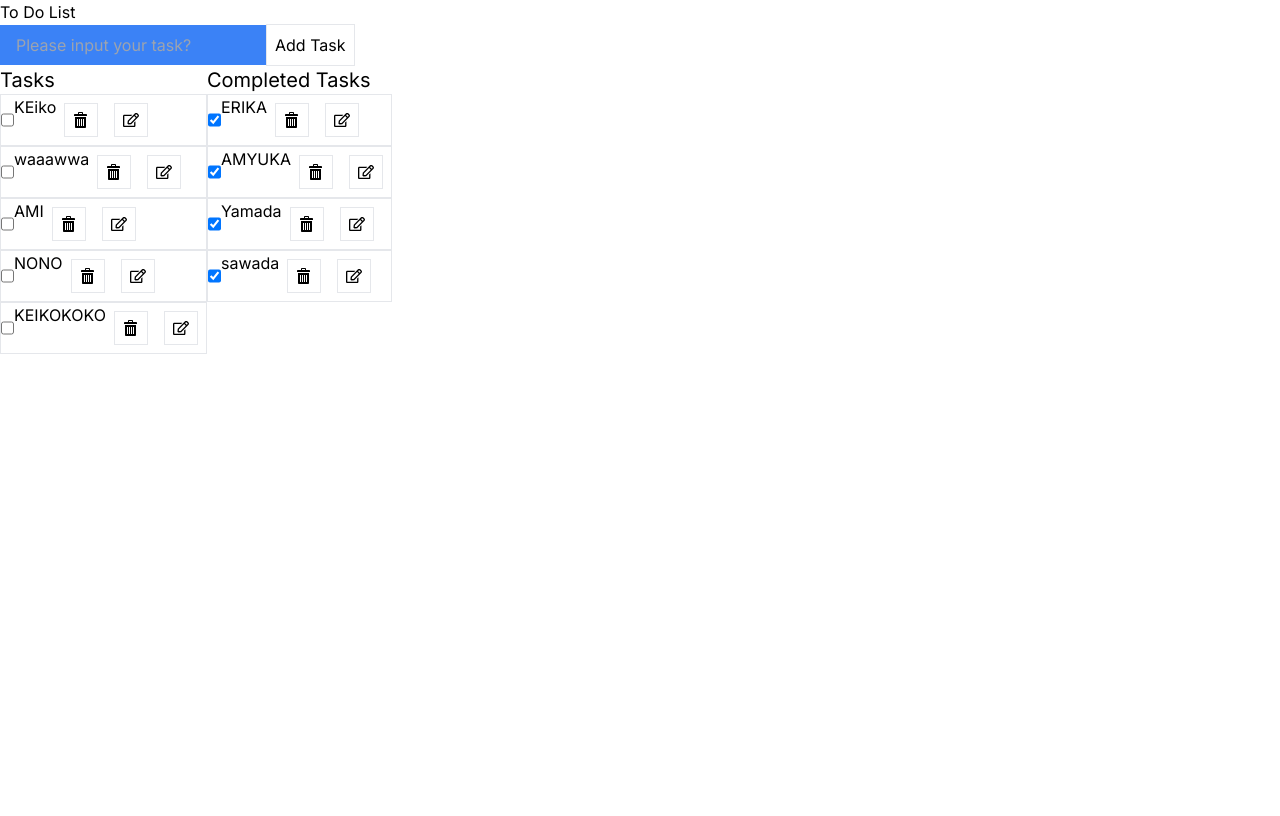
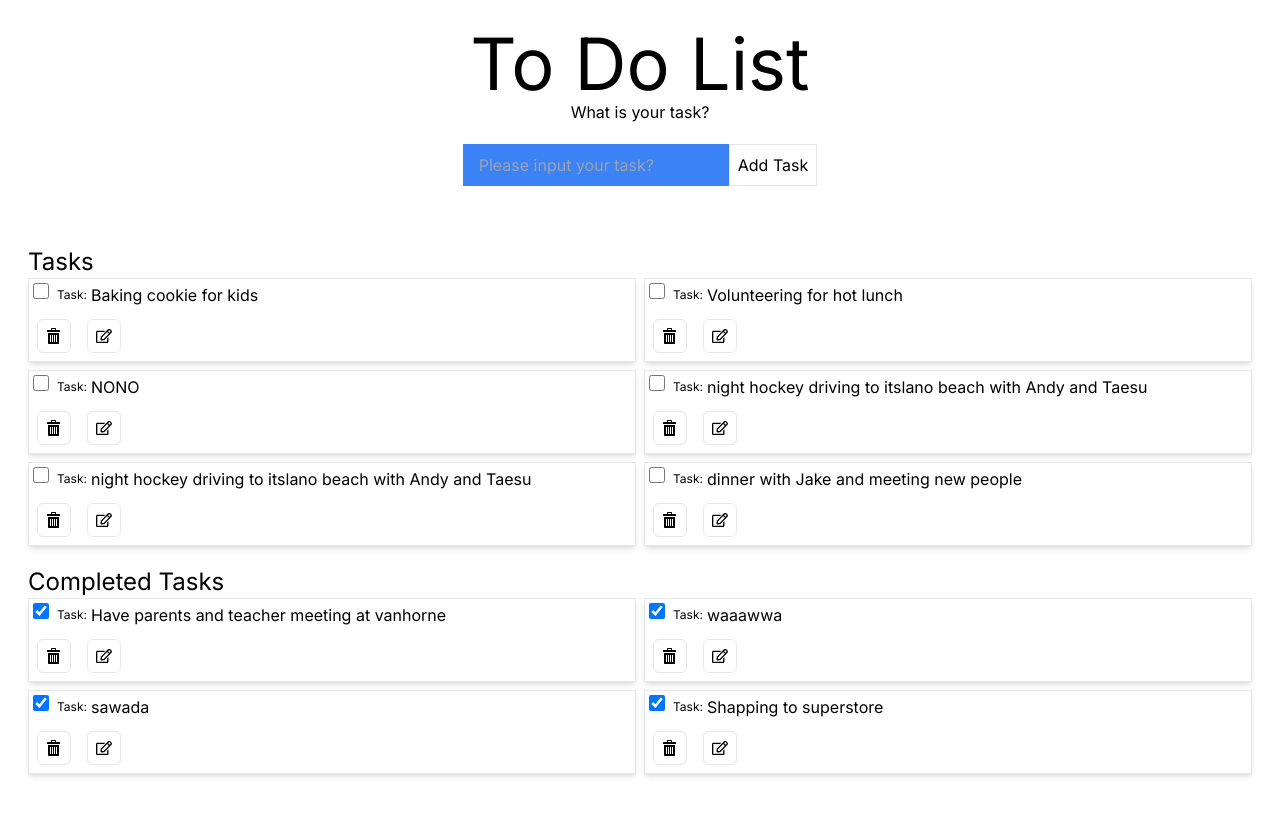
Before and after one commit to KeikoShimizu/Todolist-Next.js-Typescript-TENYHUB, a Next.js app: page / in a window 1280 px wide. Shown: the top 816 px of the page. Built offline with nearby package versions, Linux system fonts and the light colour scheme.

Commit message:
Added css for md size

```diff
--- a/public/taskList.json
+++ b/public/taskList.json
@@ -1,27 +1,22 @@
 {
   "tasks": [
     {
-      "task": "KEiko",
-      "complete": false,
+      "task": "Have parents and teacher meeting at vanhorne",
+      "complete": true,
       "id": 9
     },
     {
-      "task": "ERIKA",
+      "task": "waaawwa",
       "complete": true,
-      "id": 10
-    },
-    {
-      "task": "waaawwa",
-      "complete": false,
       "id": 12
     },
     {
-      "task": "AMYUKA",
-      "complete": true,
+      "task": "Baking cookie for kids",
+      "complete": false,
       "id": 13
     },
     {
-      "task": "AMI",
+      "task": "Volunteering for hot lunch",
       "complete": false,
       "id": 14
     },
@@ -31,19 +26,29 @@
       "id": 15
     },
     {
-      "task": "KEIKOKOKO",
+      "task": "night hockey driving to itslano beach with Andy and Taesu",
       "complete": false,
       "id": 16
     },
     {
-      "task": "Yamada",
-      "complete": true,
+      "task": "night hockey driving to itslano beach with Andy and Taesu",
+      "complete": false,
       "id": 17
     },
     {
       "task": "sawada",
       "complete": true,
       "id": 18
+    },
+    {
+      "task": "dinner with Jake and meeting new people",
+      "complete": false,
+      "id": 19
+    },
+    {
+      "task": "Shapping to superstore",
+      "complete": true,
+      "id": 20
     }
   ]
 }
--- a/src/app/components/DeleteButton.tsx
+++ b/src/app/components/DeleteButton.tsx
@@ -36,7 +36,7 @@ const DeleteButton = ({ taskItem, taskList, setTaskList }: DeleteButtonProps) =>
   }
 
   return (
-    <div onClick={() => deleteTaskHandler(thisId)} className='p-2 m-2 border'>
+    <div onClick={() => deleteTaskHandler(thisId)} className='flex flex-row justify-center items-center gap-1 p-2 m-2 border rounded-md'>
       <ImBin />
     </div>
   )
--- a/src/app/components/EditButton.tsx
+++ b/src/app/components/EditButton.tsx
@@ -47,10 +47,10 @@ const EditButton = ({taskItem, editTaskOn, editedTask, setEditTaskOn, setEditedT
   }
 
   return (
-    <div>
-      <div onClick={editSpaceOpenHandler} className='flex flex-row p-2 m-2 border'>
+    <div className='flex flex-row'>
+      <div onClick={editSpaceOpenHandler} className='flex flex-row justify-center items-center gap-1 p-2 m-2 border rounded-md h-[34px]'>
         <FaRegEdit />
-        { editTaskOn ? <p>Complete to edit</p> : null}
+        { editTaskOn ? <p className='text-xs'>Complete to edit</p> : null}
       </div>
       { editTaskOn ? <EditCancelButton taskItem={taskItem} setEditedTask={setEditedTask} setEditTaskOn={setEditTaskOn} /> : null}
     </div>
--- a/src/app/components/EditCancelButton.tsx
+++ b/src/app/components/EditCancelButton.tsx
@@ -21,9 +21,9 @@ const EditCancelButton = ({ taskItem, setEditedTask, setEditTaskOn }: EditCancel
     }
 
   return (
-    <div onClick={cancelEditHandler} className='flex flex-row p-2 m-2 border'>
+    <div onClick={cancelEditHandler} className='flex flex-row items-center gap-1 p-2 m-2 border rounded-md w-[133px]'>
           <FaRegHandPaper />
-          <p>Cancel</p>
+          <p className='text-xs'>Cancel</p>
     </div>
   );
 };
--- a/src/app/components/List.tsx
+++ b/src/app/components/List.tsx
@@ -29,7 +29,7 @@ const List = ({ listName, taskList, setTaskList }: ListProps) => {
         try {
           const tasksData = await fetchTasksQuery();
           const newTaskList = { tasks : tasksData }
-          console.log('これ',newTaskList);
+
           setTaskList(newTaskList);
         } catch (error) {
           console.error('Failed to fetch tasks', error);
@@ -37,22 +37,25 @@ const List = ({ listName, taskList, setTaskList }: ListProps) => {
       };
       fetchTaskData();
     } if (listName === "complete") {
-      console.log('終わってる');
+      console.log('completed');
     }
   },[]);
 
   return (
     <div>
-      <h2 className="text-bold text-xl">{ listName == "incomplete" ? "Tasks" : "Completed Tasks" }</h2>
+      <h2 className="text-bold text-2xl ">{ listName == "incomplete" ? "Tasks" : "Completed Tasks" }</h2>
+      <div className="flex flex-col gap-2 md:grid grid-cols-2 ">
         { taskList && taskList.tasks ? (
-        taskList.tasks.map((item: TaskItem , i: Key ) => {
+          taskList.tasks.map((item: TaskItem , i: number ) => {
             if(listName === "incomplete" && item.complete === false) {
-            return  <ListCard  key={i}
+
+              return  <ListCard key={i}
                                 taskList={taskList}
                                 taskItem={item}
                                 setTaskList={setTaskList}
                       />
             } else if (listName === "complete" && item.complete === true) {
+
               return  <ListCard key={i}
                                 taskList={taskList}
                                 taskItem={item}
@@ -65,6 +68,7 @@ const List = ({ listName, taskList, setTaskList }: ListProps) => {
           <p>{ listName == "incomplete" ? "No tasks to display" : "No Completed Tasks" }</p>
         )}
       </div>
+    </div>
   );
 };
 
--- a/src/app/components/ListCard.tsx
+++ b/src/app/components/ListCard.tsx
@@ -32,7 +32,6 @@ const ListCard = ({ key, taskItem, taskList, setTaskList }: ListCardProps) => {
 
   // Change true once you click
   const handleCheckBox = async () => {
-    console.log(thisId, thisComp, !thisComp);
     try {
       // 1.Edit
       await editCompQuery(thisId, !thisComp);
@@ -45,16 +44,32 @@ const ListCard = ({ key, taskItem, taskList, setTaskList }: ListCardProps) => {
   };
 
   return (
-    <div key={key} className="border flex flex-row">
-      <input type="checkbox" id="completeCheckBox" onChange={handleCheckBox} checked={taskItem.complete}/>
-      { !editTaskOn ?
+    <div key={key} className="flex flex-col border shadow-md animate-slideup">
+      <div className='flex gap-2 p-1'>
+        <input  type="checkbox"
+                id="completeCheckBox"
+                onChange={handleCheckBox}
+                checked={taskItem.complete}
+                className='form-checkbox text-indigo-600 h-4 w-4'
+        />
+        { !editTaskOn ? (
+          <div className='flex gap-1'>
+            <h4 className='text-xs pt-1'>Task: </h4>
             <p>{taskItem.task}</p>
-      : <input  type="text"
+          </div>
+        ) : (
+        <div className='flex gap-1 w-full'>
+          <h4 className='text-xs pt-1'>Task: </h4>
+          <input  type="text"
                     value={editedTask}
                     onChange={handleEditChange}
                     placeholder={taskItem.task}
-                className='border'/>
-      }
+                    className='border h-11 w-full'
+              />
+        </div>
+        )}
+      </div>
+      <div className='flex flex-row'>
         <DeleteButton taskItem={taskItem}
                       taskList={taskList}
                       setTaskList={setTaskList}
@@ -67,6 +82,7 @@ const ListCard = ({ key, taskItem, taskList, setTaskList }: ListCardProps) => {
                     setTaskList={setTaskList}
         />
       </div>
+    </div>
   );
 };
 
--- a/src/app/page.tsx
+++ b/src/app/page.tsx
@@ -9,14 +9,19 @@ export default function Home() {
   const [taskList, setTaskList] = useState<string[]>([]);
 
   return (
-    <main>
-      <h1>To Do List</h1>
-      <InputField task={task} setTask={setTask}/>
-      <AddButton task={task}
-              setTask={setTask}
-              setTaskList={setTaskList}
-      />
-      <div className='flex flex-row'>
+    <main className='p-7 flex flex-col gap-5 mb-10'>
+      <div className='flex flex-col items-center'>
+        <h1 className='fond-bold text-7xl'>To Do List</h1>
+        <p>What is your task?</p>
+      </div>
+      <div className='flex flex-row justify-center'>
+        <InputField task={task} setTask={setTask}/>
+        <AddButton task={task}
+                setTask={setTask}
+                setTaskList={setTaskList}
+        />
+      </div>
+      <div className='flex flex-col mt-10 gap-5'>
         <List listName="incomplete" taskList={taskList} setTaskList={setTaskList} />
         <List listName="complete" taskList={taskList} setTaskList={setTaskList}/>
       </div>
--- a/src/app/utils/queries.tsx
+++ b/src/app/utils/queries.tsx
@@ -32,7 +32,6 @@ export const fetchTasksQuery = async () => {
       });
 
       if (response.status === 200) {
-        console.log(' GET: successed!');
         const data = await response.json();
         return data.tasks;
       } else {
@@ -55,7 +54,6 @@ export const fetchTasksQuery = async () => {
       });
 
       if (response.status === 200) {
-        console.log(' DELETE: successed!');
         const data = await response.json();
         return data.tasks;
       } else {
@@ -92,7 +90,6 @@ export const fetchTasksQuery = async () => {
 
   // EDIT COMP
   export const editCompQuery = async (thisId:number, thisComp: boolean) => {
-    console.log('EDIT COMP',thisComp);
     try {
       const response = await fetch(`/api/task?id=${thisId}`, {
         method: 'PATCH',
```
Lines whose indentation alone changed are shown as unchanged.
